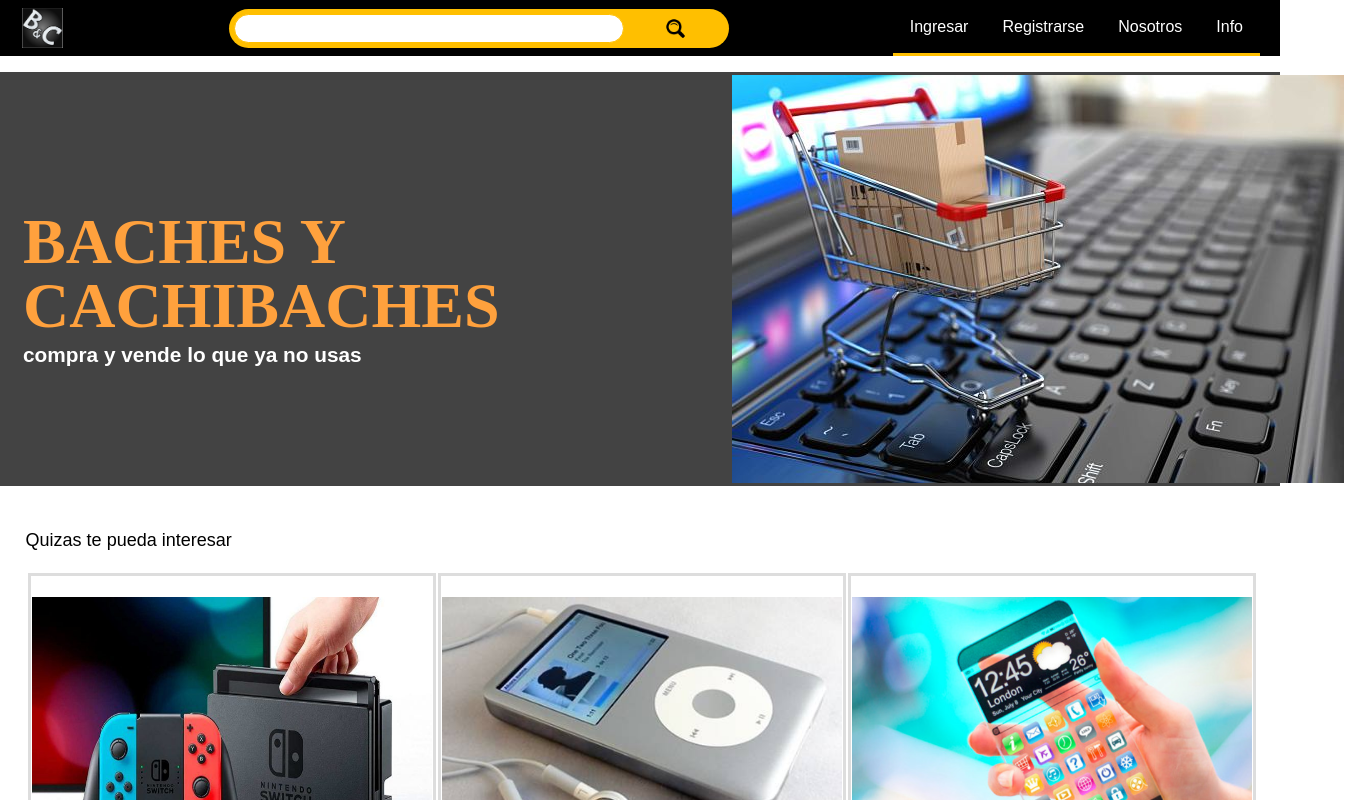
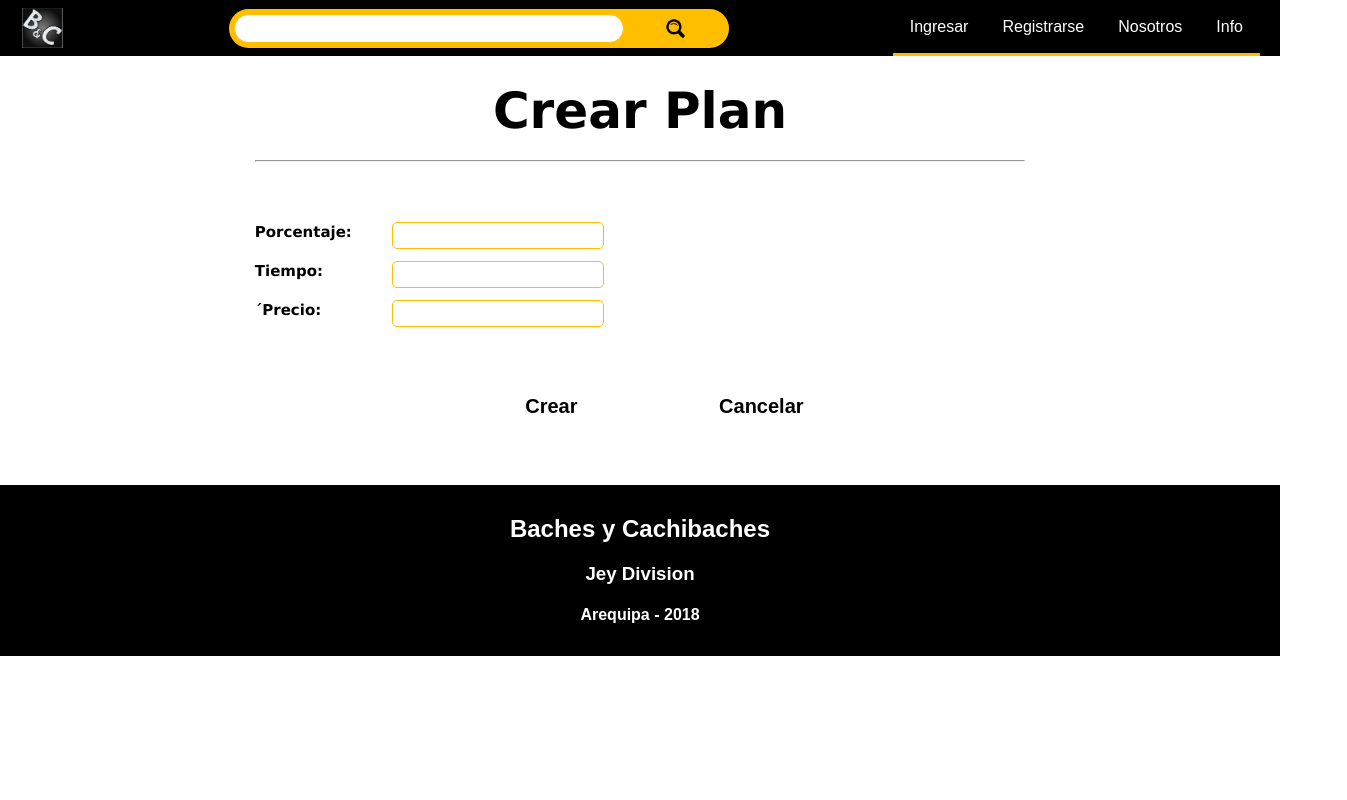
Before and after one commit to JuanPinoC/BachesYCachibaches, a React app in the folder gui/: page /formularioPlan in a window 1280 px wide. Shown: the top 800 px of the page, 1347 px wide, since content can reach past the window. Built offline with nearby package versions, Linux system fonts and the light colour scheme.

Commit message:
Formularios 90%

```diff
--- /dev/null
+++ b/gui/src/components/Formularios/FormularioCategoria.jsx
@@ -0,0 +1,34 @@
+import React, { Component } from 'react';
+import {NavLink} from 'react-router-dom';
+
+import Atributo from './Atributo/Atributo';
+
+import Classes from './Formulario.css';
+
+class formularioCategoria extends Component {
+
+  	render(){
+  		return (
+			<div className={Classes.Formulario}>
+			<center><h1>Crear Categoria</h1></center>
+			<hr/>
+			<form method='POST'>
+				<div className={Classes.Parte}>
+					<Atributo titulo={"Nombre"} nombre={"nombre"} tipo={"text"} />
+				</div>
+				<div className={Classes.Botones}>
+					<button className={Classes.BtnCrear}>
+						<h2>Crear</h2>
+					</button>
+					<button className={Classes.BtnCancelar}>
+						<h2>Cancelar</h2>
+					</button>
+				</div>
+			</form>
+			</div>
+		);
+  	}
+
+}
+
+export default formularioCategoria;
--- /dev/null
+++ b/gui/src/components/Formularios/FormularioComentario.jsx
@@ -0,0 +1,37 @@
+import React, { Component } from 'react';
+import {NavLink} from 'react-router-dom';
+
+import Atributo from './Atributo/Atributo';
+
+import Classes from './Formulario.css';
+
+class formularioComentario extends Component {
+
+  	render(){
+  		return (
+			<div className={Classes.Formulario}>
+			<center><h1>Crear Comentario</h1></center>
+			<hr/>
+			<form method='POST'>
+				<div className={Classes.Parte}>
+					<Atributo titulo={"Anuncio"} nombre={"anuncio"} tipo={"text"} />
+					<Atributo titulo={"Fecha"} nombre={"fecha"} tipo={"date"} />
+					<Atributo titulo={"Usuario"} nombre={"usuario"} tipo={"text"} />
+					<Atributo titulo={"Comentario"} nombre={"comentario"} tipo={"text"} />
+				</div>
+				<div className={Classes.Botones}>
+					<button className={Classes.BtnCrear}>
+						<h2>Crear</h2>
+					</button>
+					<button className={Classes.BtnCancelar}>
+						<h2>Cancelar</h2>
+					</button>
+				</div>
+			</form>
+			</div>
+		);
+  	}
+
+}
+
+export default formularioComentario;
--- /dev/null
+++ b/gui/src/components/Formularios/FormularioPlan.jsx
@@ -0,0 +1,36 @@
+import React, { Component } from 'react';
+import {NavLink} from 'react-router-dom';
+
+import Atributo from './Atributo/Atributo';
+
+import Classes from './Formulario.css';
+
+class formularioPlan extends Component {
+
+  	render(){
+  		return (
+			<div className={Classes.Formulario}>
+			<center><h1>Crear Plan</h1></center>
+			<hr/>
+			<form method='POST'>
+				<div className={Classes.Parte}>
+					<Atributo titulo={"Porcentaje"} nombre={"porcentaje"} tipo={"number"} />
+					<Atributo titulo={"Tiempo"} nombre={"tiempo"} tipo={"number"} />
+					<Atributo titulo={"´Precio"} nombre={"precio"} tipo={"number"} />
+				</div>
+				<div className={Classes.Botones}>
+					<button className={Classes.BtnCrear}>
+						<h2>Crear</h2>
+					</button>
+					<button className={Classes.BtnCancelar}>
+						<h2>Cancelar</h2>
+					</button>
+				</div>
+			</form>
+			</div>
+		);
+  	}
+
+}
+
+export default formularioPlan;
--- /dev/null
+++ b/gui/src/components/Formularios/FormularioSubcategoria.jsx
@@ -0,0 +1,35 @@
+import React, { Component } from 'react';
+import {NavLink} from 'react-router-dom';
+
+import Atributo from './Atributo/Atributo';
+
+import Classes from './Formulario.css';
+
+class formularioSubcategoria extends Component {
+
+  	render(){
+  		return (
+			<div className={Classes.Formulario}>
+			<center><h1>Crear Categoria</h1></center>
+			<hr/>
+			<form method='POST'>
+				<div className={Classes.Parte}>
+					<Atributo titulo={"Nombre"} nombre={"nombre"} tipo={"text"} />
+					<Atributo titulo={"Categoria"} nombre={"categoria"} tipo={"text"} />
+				</div>
+				<div className={Classes.Botones}>
+					<button className={Classes.BtnCrear}>
+						<h2>Crear</h2>
+					</button>
+					<button className={Classes.BtnCancelar}>
+						<h2>Cancelar</h2>
+					</button>
+				</div>
+			</form>
+			</div>
+		);
+  	}
+
+}
+
+export default formularioSubcategoria;
--- a/gui/src/hoc/Layout/Layout.js
+++ b/gui/src/hoc/Layout/Layout.js
@@ -13,8 +13,13 @@ import Registrar from '../../components/Registrar/Registrar';
 import Portada from '../../components/Portada/portada';
 import Usuario from '../../components/Perfil/Usuario/Usuario';
 import AnuncioDetalle from '../../components/AnuncioDetalle/AnuncioDetalle';
+
 import FormularioAnuncio from '../../components/Formularios/FormularioAnuncio';
 import FormularioUsuario from '../../components/Formularios/FormularioUsuario';
+import FormularioCategoria from '../../components/Formularios/FormularioCategoria';
+import FormularioSubcategoria from '../../components/Formularios/FormularioSubcategoria';
+import FormularioPlan from '../../components/Formularios/FormularioPlan';
+import FormularioComentario from '../../components/Formularios/FormularioComentario';
 
 class Layout extends Component {
     state = {
@@ -46,6 +51,10 @@ class Layout extends Component {
                         <Route path="/anuncio/:nombre" component={AnuncioDetalle}/>
                         <Route path="/formularioAnuncio" component={FormularioAnuncio}/>
                         <Route path="/formularioUsuario" component={FormularioUsuario}/>
+                        <Route path="/formularioCategoria" component={FormularioCategoria}/>
+                        <Route path="/formularioSubcategoria" component={FormularioSubcategoria}/>
+                        <Route path="/formularioPlan" component={FormularioPlan}/>
+                        <Route path="/formularioComentario" component={FormularioComentario}/>
                         <Route path="/ingresar" component={Login}/>
                         <Route path="/registrarse" component={Registrar}/>
                         <Route path="/nosotros" component={Portada}/>
```
Also changed, not shown: gui/src/components/Formularios/FormularioCompra.jsx (added, +36 -0 lines), gui/src/components/Formularios/FormularioAnuncio.jsx (renamed from gui/src/components/Formularios/FormularioAnuncio.js), gui/src/components/Formularios/FormularioUsuario.jsx (renamed from gui/src/components/Formularios/FormularioUsuario.js).
